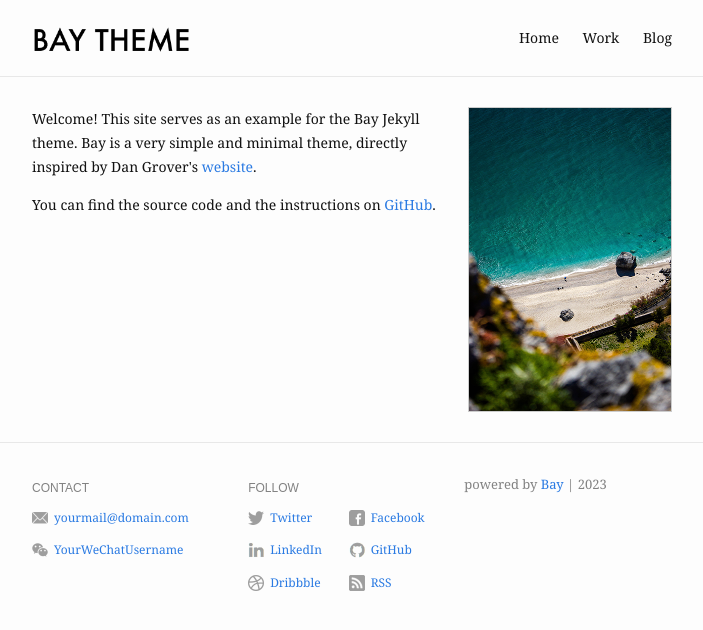
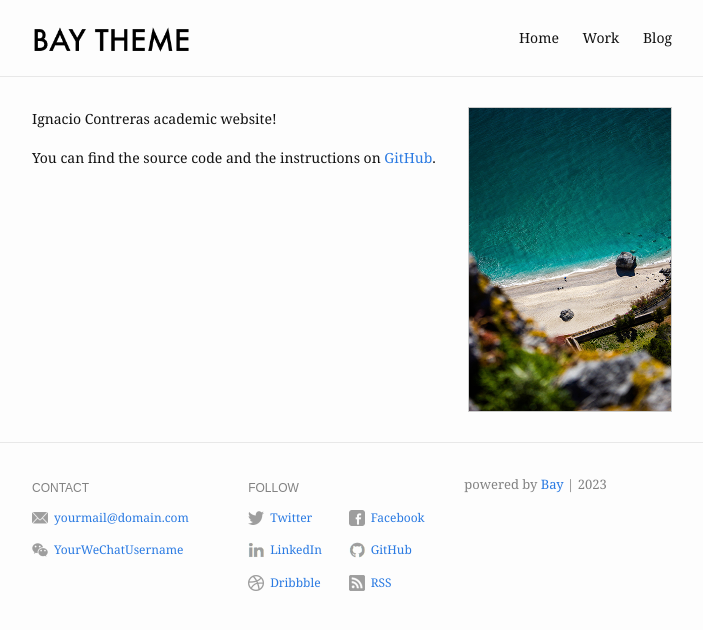
Before and after one commit to ignacontreras/ignacontreras.github.io, a Jekyll site: the page built from index.md, in a window 1280 px wide. Shown: the top 630 px of the page, without its empty margins (288-991 px from the left). Built offline with Jekyll 4.4.1, drawn with Linux system fonts in a browser that asks for light colours.

Commit message:
Update index.md

```diff
--- a/index.md
+++ b/index.md
@@ -6,7 +6,7 @@ profile_picture:
 ---
 
 <p>
-  Welcome! This site serves as an example for the Bay Jekyll theme. Bay is a very simple and minimal theme, directly inspired by Dan Grover's <a href="http://dangrover.com">website</a>.
+ Ignacio Contreras academic website!
 </p>
 
 <p>
```
